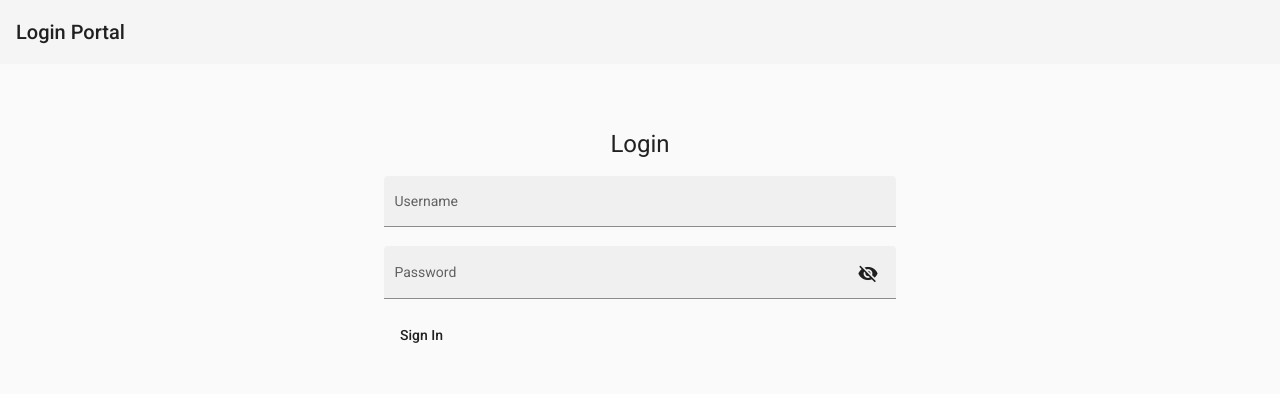
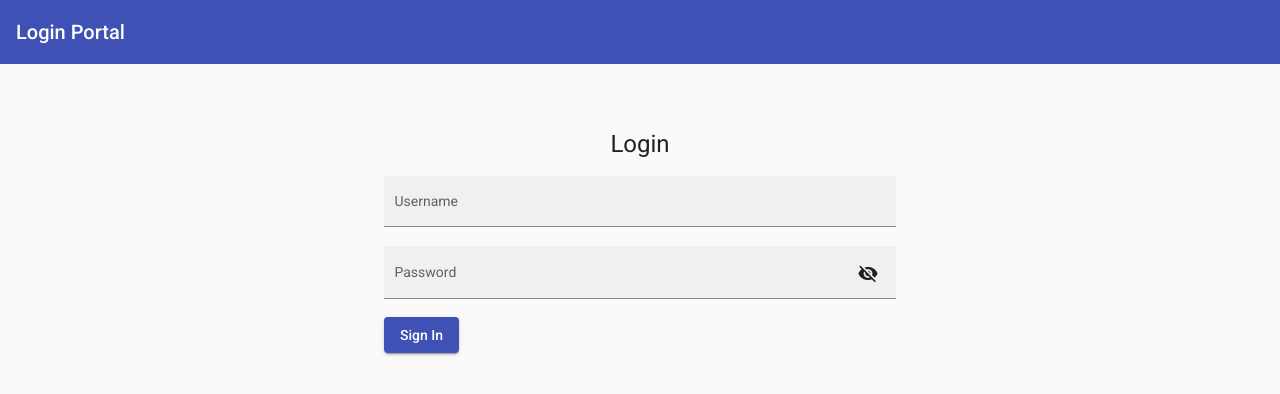
Before and after one commit to jbravo94/simple-sso-proxy, an Angular app in the folder frontend/: page /login in a window 1280 px wide. Shown: the top 394 px of the page. Built offline with nearby package versions, Linux system fonts and the light colour scheme.

Commit message:
Minor fixes.

```diff
--- a/frontend/src/app/components/login/login.component.html
+++ b/frontend/src/app/components/login/login.component.html
@@ -17,7 +17,7 @@
             </button>
         </mat-form-field>
 
-        <button mat-button type="submit">
+        <button mat-raised-button type="submit" color="primary">
             Sign In
         </button>
     </form>
--- a/frontend/src/app/components/navigation/navigation.component.css
+++ b/frontend/src/app/components/navigation/navigation.component.css
@@ -19,3 +19,7 @@
 .example-spacer {
     flex: 1 1 auto;
 }
+
+.sidebar-button {
+    width: 100%;
+}
--- a/frontend/src/app/components/navigation/navigation.component.html
+++ b/frontend/src/app/components/navigation/navigation.component.html
@@ -1,4 +1,4 @@
-<mat-toolbar>
+<mat-toolbar color="primary">
     <button mat-icon-button class="example-icon" aria-label="Example icon-button with menu icon"
         (click)="toggleSidebarState()" *ngIf="isLoggedIn()">
         <mat-icon *ngIf="!isSidebarOpen">menu</mat-icon>
@@ -14,7 +14,7 @@
 <mat-drawer-container class="example-container" autosize>
     <mat-drawer #drawer class="example-sidenav" mode="over" [opened]="isSidebarOpen" (closedStart)="onSidebarClose()"
         *ngIf="isLoggedIn()">
-        <button mat-button (click)="logout()">Logout</button>
+        <button mat-raised-button class="sidebar-button" (click)="logout()" color="primary">Logout</button>
     </mat-drawer>
 
     <div class="example-sidenav-content">
```
